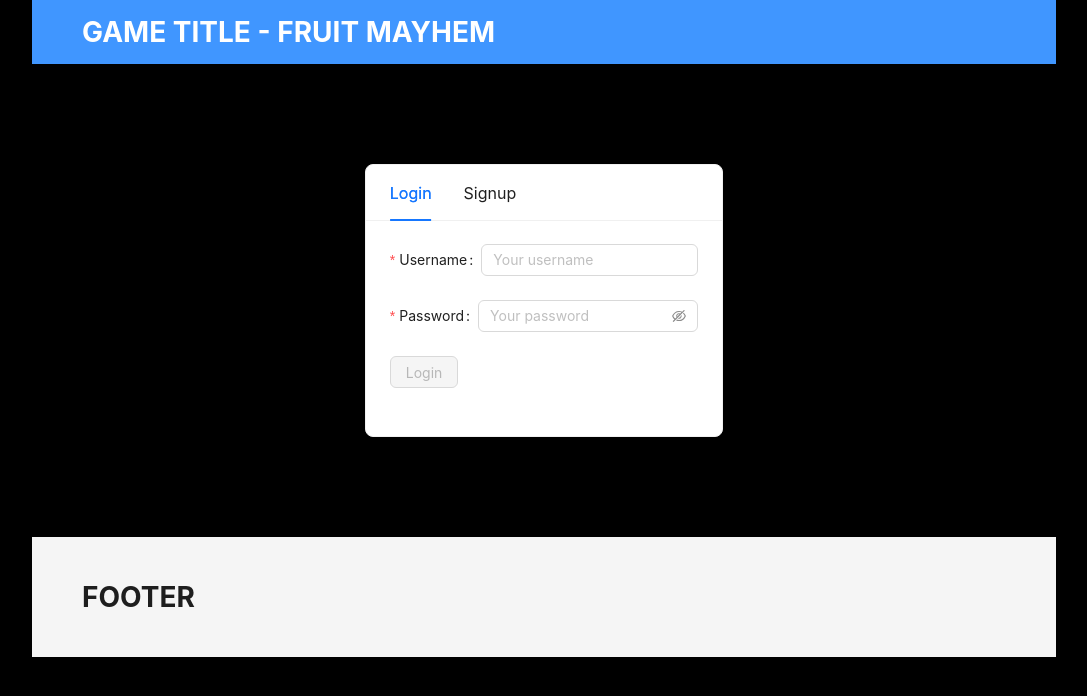
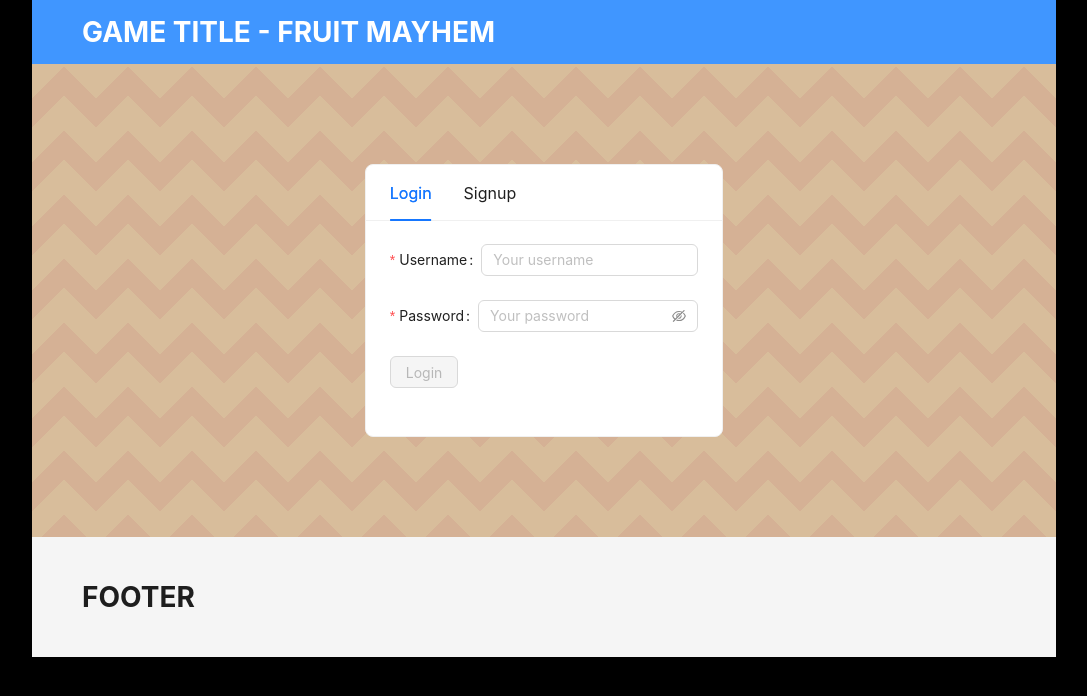
Before and after one commit to shyokmg/fruit-mayhem, a React (Vite) app in the folder client/: page / in a window 1280 px wide. Shown: the top 696 px of the page, without its empty margins (96-1183 px from the left). Built offline with nearby package versions, Linux system fonts and the light colour scheme.

Commit message:
Updated general UI and css

```diff
--- a/client/package.json
+++ b/client/package.json
@@ -18,6 +18,7 @@
     "phaser": "^3.70.0",
     "react": "^18.2.0",
     "react-bootstrap": "^2.7.4",
+    "react-icons": "^5.0.1",
     "react-dom": "^18.2.0",
     "react-router-dom": "^6.11.2"
   },
--- a/client/src/App.css
+++ b/client/src/App.css
@@ -8,6 +8,18 @@ body {
     /* height: 100vh; */
 }
 
+.custom-button {
+  font-size: 30px;
+  padding: 10px 20px;
+  color: black;
+}
+
+.main-background {
+  background-image: url('./assets/background.png');
+  background-size: cover;
+  background-position: center;
+  background-repeat: no-repeat;
+}
 /* h1,
 h2,
 h3,
--- a/client/src/App.jsx
+++ b/client/src/App.jsx
@@ -42,9 +42,9 @@ function App() {
 
     <ApolloProvider client={client}>
       <Flex gap="middle" wrap="wrap">
-        <Layout
+        <Layout className="main-background"
           style={{
-            background: "black",
+
             width: 1024,
             height: 576,
           }}
--- a/client/src/components/UserInterface/InGameUI.jsx
+++ b/client/src/components/UserInterface/InGameUI.jsx
@@ -1,5 +1,7 @@
 import React, { useEffect, useState, useRef  } from "react";
 import { useParams, useNavigate } from 'react-router-dom';
+import { FaPause, FaPlay } from "react-icons/fa";
+import { MdOutlineReplay, MdExitToApp } from "react-icons/md";
 import Phaser from "phaser";
 import { Button } from 'antd';
 
@@ -10,20 +12,19 @@ const InGameUI = (props) => {
       <div id="phaser-container">
       <div style={{ position: 'relative' }}>
         <h1 style={{ position: 'absolute', top: '0px', left: '480px', zIndex: 1 }}>Level: {props.level} </h1>
-        <h1 style={{ position: 'absolute', top: '0px', left: '200px', zIndex: 1 }}>Score: {props.score} </h1>
+        <h1 style={{ position: 'absolute', top: '0px', left: '800px', zIndex: 1 }}>Score: {props.score} </h1>
         <h1 style={{ position: 'absolute', top: '0px', left: '30px', zIndex: 1 }}>Time: {props.time} </h1>
         {props.gameOverState ? (
         <>
         <h1 style={{ position: 'absolute', top: '130px', left: '450px', zIndex: 1 }}>Game Over</h1>
         <h1 style={{ position: 'absolute', top: '180px', left: '425px', zIndex: 1 }}>Final Score: {props.score}</h1>
-
-        <Button onClick={props.handleRetryButton} style={{ position: 'absolute', top: '240px', left: '420px', zIndex: 1 }}>Retry</Button>
-        <Button onClick={props.handleExitGame} style={{ position: 'absolute', top: '240px', left: '560px', zIndex: 1 }}>Exit </Button>
+        <Button onClick={props.handleRetryButton} className="custom-button" type="link" style={{ position: 'absolute', top: '240px', left: '420px', zIndex: 1 }}><MdOutlineReplay /></Button>
+        <Button onClick={props.handleExitGame} className="custom-button" type="link" style={{ position: 'absolute', top: '240px', left: '560px', zIndex: 1 }}><MdExitToApp /> </Button>
         </>
         )
         : (
-        <Button onClick={props.handlePauseButton} style={{ position: 'absolute', top: '0px', left: '930px', zIndex: 1 }} >
-          {props.pauseButton ? 'Resume' : 'Pause'}
+        <Button onClick={props.handlePauseButton} className="custom-button" type="link" style={{ position: 'absolute', top: '10px', left: '950px', zIndex: 1 }} >
+          {props.pauseButton ? <FaPlay/> : <FaPause/>}
         </Button>
 
         )}
--- a/client/src/components/UserInterface/MainMenu.jsx
+++ b/client/src/components/UserInterface/MainMenu.jsx
@@ -1,28 +1,25 @@
-import React, { useState } from 'react';
-
-import { Button } from 'antd';
+import React, { useState } from 'react'
+import { Button, Flex } from 'antd';
 import Auth from '../../utils/auth';
 import { useNavigate } from 'react-router-dom';
 // const { Meta } = Card;
 
 const MainMenu = () => {
-
-    const gridStyle = {
-        // width: '70%',
-        textAlign: 'center'
-    };
-
-    const [startGamePressed, setStartGamePressed] = useState(false);
     const navigate = useNavigate();
-
     const handleStartGame = () => { navigate('/gamelevels') };
 
   return (
-    < >
-    <Button onClick={handleStartGame}>Start Game </Button>
-    <Button>Options</Button>
-    <Button onClick={Auth.logout}>logout</Button>
-    </>
+    <div style={{ margin: "73px" }}>
+<Flex justify="center" align="center" gap="middle" vertical>
+
+<Button onClick={handleStartGame}>Start Game </Button>
+<Button>Options</Button>
+<Button onClick={Auth.logout}>logout</Button>
+</Flex>
+
+
+</div>
+
   );
 };
 
--- a/client/src/pages/GamePage.jsx
+++ b/client/src/pages/GamePage.jsx
@@ -1,7 +1,6 @@
 import React, { useEffect, useState, useRef  } from "react";
 import { useParams, useNavigate } from 'react-router-dom';
 import Phaser from "phaser";
-import { Button } from 'antd';
 import GameScene from "../components/Scenes/GameScene"
 import InGameUI from "../components/UserInterface/InGameUI";
 import Auth from "../utils/auth";
@@ -105,11 +104,6 @@ const GameComp = () => {
     }
 
   }
-  // if  (gameOverState)  {
-  //   handleSaveScore()
-  // }
-
-
 
   return (
     <InGameUI
--- a/client/src/pages/Home.jsx
+++ b/client/src/pages/Home.jsx
@@ -1,24 +1,15 @@
-// import { useQuery } from '@apollo/client';
-import { useState } from "react";
-import { Flex, Layout, Button, theme } from "antd";
-const { Header, Content, Footer } = Layout;
-import { Link } from "react-router-dom";
+
+import { Flex, Layout } from "antd";
+const { Content } = Layout;
 import Auth from "../utils/auth";
 import LoginCard from "../components/Login/LoginCard";
-import GameLevels from "./GameLevels";
 import MainMenu from "../components/UserInterface/MainMenu";
-
-// import { QUERY_PROFILES } from '../utils/queries';
 
 const Home = () => {
   const token = Auth.loggedIn() ? Auth.getToken() : null;
 
   return (
-    <main style={{
-      background: "black",
-      width: 1024,
-      height: 576,
-    }}>
+    <main>
         <Content>
           {token ? (
             <div style={{ margin: "100px", }}>
@@ -33,42 +24,6 @@ const Home = () => {
           )}
         </Content>
   </main>
-    // <main>
-    //   <Flex justify="center" align="center">
-    //     <Layout
-    //       style={{
-    //         background: "yellow",
-    //         width: 1024,
-    //         height: 560,
-    //       }}
-    //     >
-    //       <Content>
-    //         {Auth.loggedIn() ? (
-    //           <div style={{ margin: "100px", }}>
-    //             <Flex justify="center" align="center" gap="middle" vertical>
-    //               {startGamePressed ? (
-    //                 <>
-    //                   <p>Game started! Here is the game content.</p>
-    //                   <GameLevels />
-    //                 </>
-    //               ) : (
-    //                 <>
-    //                   <Button onClick={handleStartGame}>Start Game</Button>
-    //                   <Button>Options</Button>
-    //                   <Button onClick={Auth.logout}>logout</Button>
-    //                 </>
-    //               )}
-    //             </Flex>
-    //           </div>
-    //         ) : (
-    //           <Flex justify="center" align="center">
-    //             <LoginCard />
-    //           </Flex>
-    //         )}
-    //       </Content>
-    //     </Layout>
-    //   </Flex>
-    // </main>
   );
 };
 
```
Also changed, not shown: 1 other file (tests, documents, lock files or other folders).
